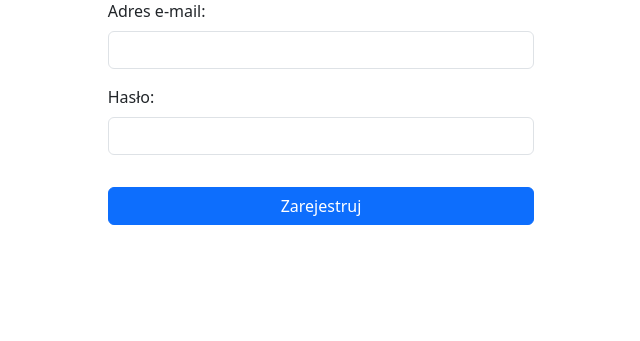
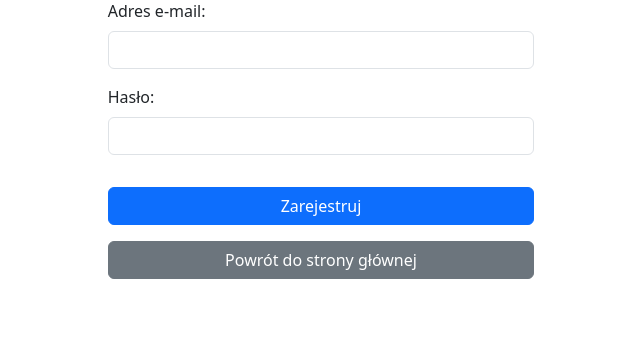
Before and after one commit to xGuzik/ZadaniaZawadzkiWitryny, a PHP site: page /register.php in a window 1280 px wide. Shown: the part 145-486 px from the top of the page, without its empty margins (319-959 px from the left). Run offline with PHP 8.4, Linux system fonts and the light colour scheme.

Commit message:
powrót do strony głównej

```diff
--- a/register.php
+++ b/register.php
@@ -48,6 +48,9 @@ if ($_SERVER['REQUEST_METHOD'] === 'POST') {
                     <?php echo htmlspecialchars($resultMessage); ?>
                 </div>
             <?php endif; ?>
+            <div class="mt-3">
+                <a href="html.html" class="btn btn-secondary w-100">Powrót do strony głównej</a>
+            </div>
         </div>
     </div>
 </body>
```
